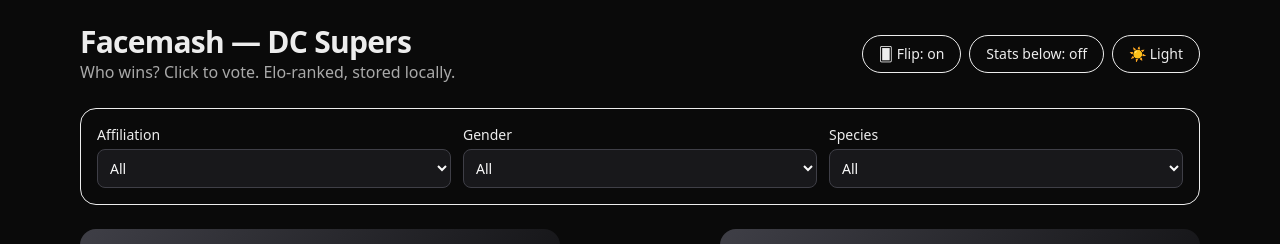
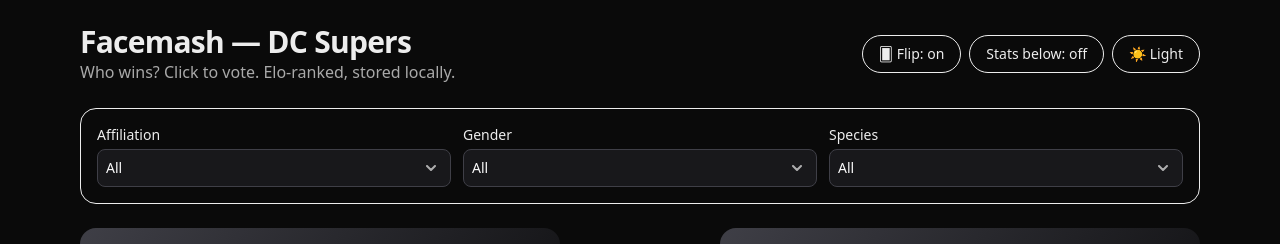
Before and after one commit to Hal-Franca/facemash, a Next.js app: page / in a window 1280 px wide. Shown: the top 244 px of the page. Built offline with nearby package versions, Linux system fonts and the light colour scheme.

Commit message:
fix: custom select chevrons (native arrows ignore padding)

```diff
--- a/src/app/page.tsx
+++ b/src/app/page.tsx
@@ -1,5 +1,5 @@
 "use client";
-import { useMemo, useState, useSyncExternalStore } from "react";
+import { useMemo, useState, useSyncExternalStore, type ReactNode } from "react";
 import Link from "next/link";
 import { catalog } from "@/data";
 import type { Affiliation, Character, Gender, Rating, Species } from "@/data/types";
@@ -22,7 +22,41 @@ function useMounted() {
 }
 
 const SELECT_CLS =
-  "rounded-lg border border-zinc-300 bg-white p-2 pr-12 text-zinc-950 dark:border-zinc-700 dark:bg-zinc-900 dark:text-zinc-50 dark:[color-scheme:dark]";
+  "w-full appearance-none rounded-lg border border-zinc-300 bg-white p-2 pr-10 text-zinc-950 dark:border-zinc-700 dark:bg-zinc-900 dark:text-zinc-50 dark:[color-scheme:dark]";
+
+/** Native select + custom chevron (browser arrows ignore padding, so we draw our own). */
+function FilterSelect({
+  label,
+  value,
+  onChange,
+  children,
+}: {
+  label: string;
+  value: string;
+  onChange: (v: string) => void;
+  children: ReactNode;
+}) {
+  return (
+    <label className="flex flex-col gap-1 text-sm">
+      {label}
+      <span className="relative block">
+        <select value={value} onChange={(e) => onChange(e.target.value)} className={SELECT_CLS}>
+          {children}
+        </select>
+        <svg
+          className="pointer-events-none absolute right-3 top-1/2 h-4 w-4 -translate-y-1/2 opacity-70"
+          viewBox="0 0 16 16"
+          fill="none"
+          stroke="currentColor"
+          strokeWidth="2"
+          aria-hidden="true"
+        >
+          <path d="m4 6 4 4 4-4" strokeLinecap="round" strokeLinejoin="round" />
+        </svg>
+      </span>
+    </label>
+  );
+}
 
 function VoteCard({
   c,
@@ -170,34 +204,25 @@ export default function Home() {
 
       {/* Filters */}
       <section className="mt-6 grid gap-3 rounded-2xl border p-4 sm:grid-cols-3">
-        <label className="flex flex-col gap-1 text-sm">
-          Affiliation
-          <select value={aff} onChange={(e) => { setAff(e.target.value as AffFilter); setVisibleCount(10); }} className={SELECT_CLS}>
+        <FilterSelect label="Affiliation" value={aff} onChange={(v) => { setAff(v as AffFilter); setVisibleCount(10); }}>
           <option value="all">All</option>
           <option value="hero">Hero</option>
           <option value="anti-hero">Anti-hero</option>
           <option value="villain">Villain</option>
-          </select>
-        </label>
-        <label className="flex flex-col gap-1 text-sm">
-          Gender
-          <select value={gender} onChange={(e) => { setGender(e.target.value as GenderFilter); setVisibleCount(10); }} className={SELECT_CLS}>
+        </FilterSelect>
+        <FilterSelect label="Gender" value={gender} onChange={(v) => { setGender(v as GenderFilter); setVisibleCount(10); }}>
           <option value="all">All</option>
           <option value="male">Male</option>
           <option value="female">Female</option>
           <option value="other">Other</option>
-          </select>
-        </label>
-        <label className="flex flex-col gap-1 text-sm">
-          Species
-          <select value={species} onChange={(e) => { setSpecies(e.target.value as SpeciesFilter); setVisibleCount(10); }} className={SELECT_CLS}>
+        </FilterSelect>
+        <FilterSelect label="Species" value={species} onChange={(v) => { setSpecies(v as SpeciesFilter); setVisibleCount(10); }}>
           <option value="all">All</option>
           <option value="human">Human</option>
           <option value="meta-human">Meta-human</option>
           <option value="alien">Alien</option>
           <option value="other">Other</option>
-          </select>
-        </label>
+        </FilterSelect>
       </section>
 
       {/* Arena */}
```
Lines whose indentation alone changed are shown as unchanged.
